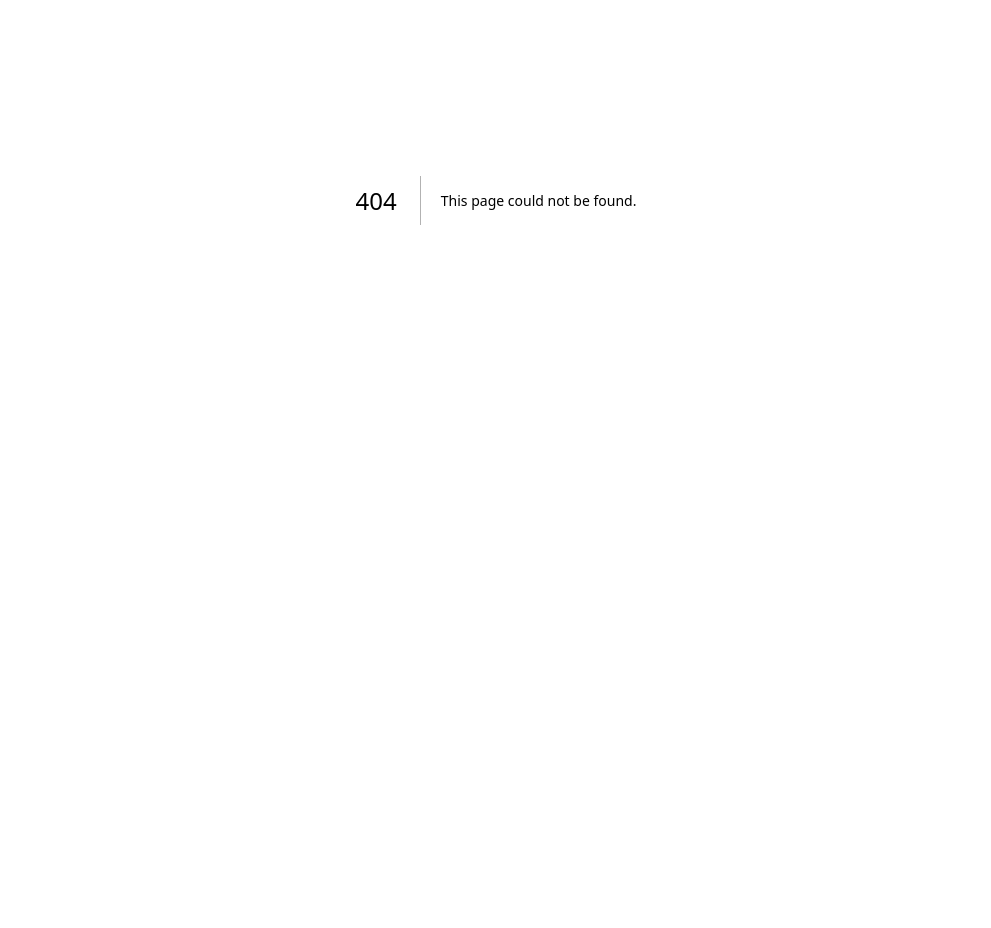
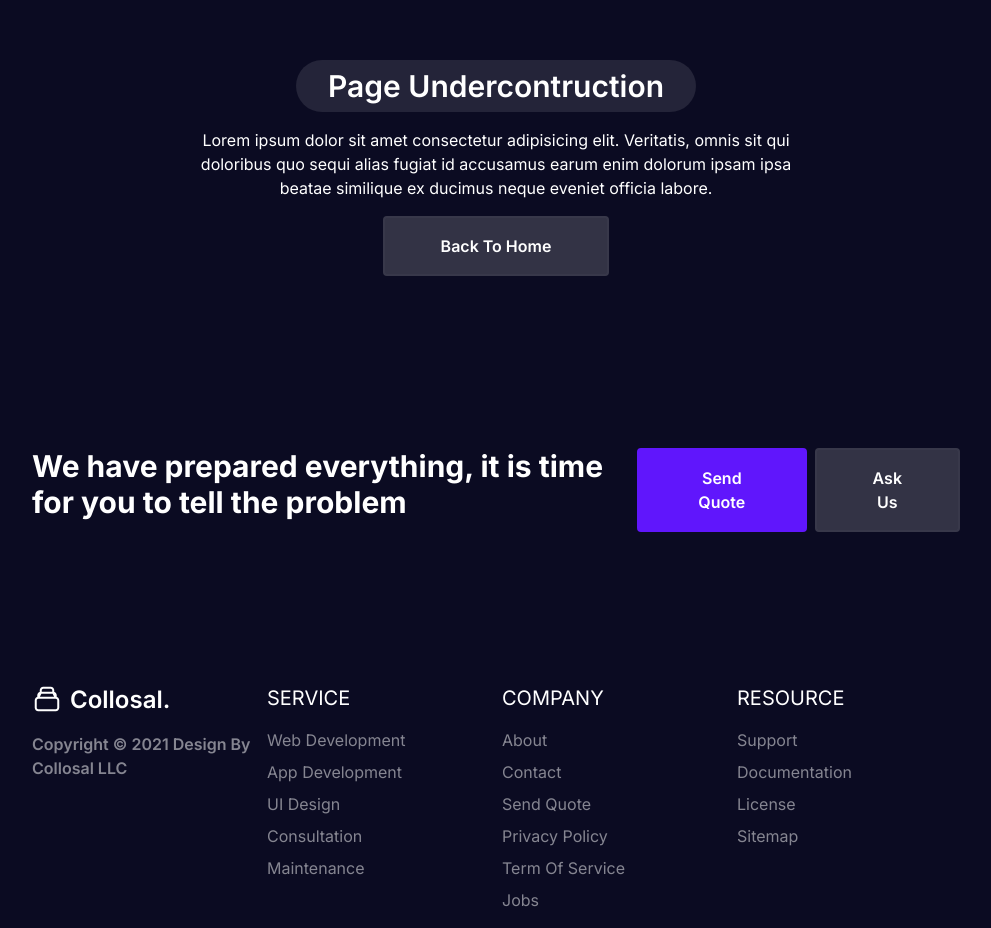
Before and after one commit to yorisofficial/collosal-dev, a Next.js app: page /work in a window 1280 px wide. Before the commit this address had no page. Shown: the part 200-1128 px from the top of the page, without its empty margins (144-1135 px from the left). Before the commit the page ends 800 px from the top, so only its background shows below. Built offline with nearby package versions, Linux system fonts and the light colour scheme.

Commit message:
Finish update Home page.
Need more check and testing feature
Adding feature :
- 404 page
- Error undercontruction page
- footer component
- cta add new quetes component

```diff
--- /dev/null
+++ b/src/app/(pages)/about/page.tsx
@@ -0,0 +1,12 @@
+import Undercontruction from "@/app/components/Undercontruction";
+import React from "react";
+
+const page = () => {
+  return (
+    <div>
+      <Undercontruction />
+    </div>
+  );
+};
+
+export default page;
--- /dev/null
+++ b/src/app/(pages)/projects/page.tsx
@@ -0,0 +1,12 @@
+import Undercontruction from "@/app/components/Undercontruction";
+import React from "react";
+
+const page = () => {
+  return (
+    <div>
+      <Undercontruction />
+    </div>
+  );
+};
+
+export default page;
--- /dev/null
+++ b/src/app/(pages)/service/page.tsx
@@ -0,0 +1,12 @@
+import Undercontruction from "@/app/components/Undercontruction";
+import React from "react";
+
+const page = () => {
+  return (
+    <div>
+      <Undercontruction />
+    </div>
+  );
+};
+
+export default page;
--- /dev/null
+++ b/src/app/(pages)/work/page.tsx
@@ -0,0 +1,12 @@
+import Undercontruction from "@/app/components/Undercontruction";
+import React from "react";
+
+const page = () => {
+  return (
+    <div>
+      <Undercontruction />
+    </div>
+  );
+};
+
+export default page;
--- /dev/null
+++ b/src/app/components/Footer.tsx
@@ -0,0 +1,104 @@
+import Link from "next/link";
+import React from "react";
+import SendQuotes from "./SendQuotes";
+
+const Footer = () => {
+  return (
+    <div className="flex w-full flex-col gap-32 py-4">
+      <SendQuotes />
+      <div className="grid h-full w-full grid-cols-2 gap-6 px-4 text-white/50 xl:grid-cols-4 xl:gap-3 xl:px-44">
+        <div className="content-footer brand-footer col-span-2 flex w-full flex-col items-center justify-center xl:col-span-1 xl:items-start xl:justify-start">
+          <div className="flex gap-2">
+            <svg
+              xmlns="http://www.w3.org/2000/svg"
+              width="30"
+              height="30"
+              viewBox="0 0 30 30"
+              fill="none"
+            >
+              <path
+                d="M23.75 13.75H6.25M23.75 13.75C24.413 13.75 25.0489 14.0134 25.5178 14.4822C25.9866 14.9511 26.25 15.587 26.25 16.25V23.75C26.25 24.413 25.9866 25.0489 25.5178 25.5178C25.0489 25.9866 24.413 26.25 23.75 26.25H6.25C5.58696 26.25 4.95107 25.9866 4.48223 25.5178C4.01339 25.0489 3.75 24.413 3.75 23.75V16.25C3.75 15.587 4.01339 14.9511 4.48223 14.4822C4.95107 14.0134 5.58696 13.75 6.25 13.75M23.75 13.75V11.25C23.75 10.587 23.4866 9.95107 23.0178 9.48223C22.5489 9.01339 21.913 8.75 21.25 8.75M23.75 13.75L21.25 8.75M6.25 13.75V11.25C6.25 10.587 6.51339 9.95107 6.98223 9.48223C7.45107 9.01339 8.08696 8.75 8.75 8.75M6.25 13.75L8.75 8.75M21.25 8.75V6.25C21.25 5.58696 20.9866 4.95107 20.5178 4.48223C20.0489 4.01339 19.413 3.75 18.75 3.75H11.25C10.587 3.75 9.95107 4.01339 9.48223 4.48223C9.01339 4.95107 8.75 5.58696 8.75 6.25V8.75M21.25 8.75H8.75"
+                stroke="white"
+                stroke-width="2"
+                stroke-linecap="round"
+                stroke-linejoin="round"
+              />
+            </svg>
+            <h1 className="text-2xl font-semibold text-white">Collosal.</h1>
+          </div>
+          <p className="mt-4 font-semibold">
+            Copyright © 2021 Design By Collosal LLC
+          </p>
+        </div>
+        <div className="content-footer service-footer w-full">
+          <div className="header-footer">
+            <h1 className="text-xl uppercase text-white">service</h1>
+          </div>
+          <div className="body-footer mt-4 flex flex-col items-start justify-center gap-2">
+            <Link href="" className="capitalize duration-500 hover:text-white">
+              Web Development
+            </Link>
+            <Link href="" className="capitalize duration-500 hover:text-white">
+              App Development
+            </Link>
+            <Link href="" className="capitalize duration-500 hover:text-white">
+              UI Design
+            </Link>
+            <Link href="" className="capitalize duration-500 hover:text-white">
+              Consultation
+            </Link>
+            <Link href="" className="capitalize duration-500 hover:text-white">
+              Maintenance
+            </Link>
+          </div>
+        </div>
+        <div className="content-footer company-footer w-full">
+          <div className="header-footer">
+            <h1 className="text-xl uppercase text-white">company</h1>
+          </div>
+          <div className="body-footer mt-4 flex flex-col items-start justify-center gap-2">
+            <Link href="" className="capitalize duration-500 hover:text-white">
+              about
+            </Link>
+            <Link href="" className="capitalize duration-500 hover:text-white">
+              contact
+            </Link>
+            <Link href="" className="capitalize duration-500 hover:text-white">
+              Send Quote
+            </Link>
+            <Link href="" className="capitalize duration-500 hover:text-white">
+              Privacy Policy
+            </Link>
+            <Link href="" className="capitalize duration-500 hover:text-white">
+              Term of Service
+            </Link>
+            <Link href="" className="capitalize duration-500 hover:text-white">
+              Jobs
+            </Link>
+          </div>
+        </div>
+        <div className="content-footer resource-footer w-full">
+          <div className="header-footer">
+            <h1 className="text-xl uppercase text-white">resource</h1>
+          </div>
+          <div className="body-footer mt-4 flex flex-col items-start justify-center gap-2">
+            <Link href="" className="capitalize duration-500 hover:text-white">
+              Support
+            </Link>
+            <Link href="" className="capitalize duration-500 hover:text-white">
+              Documentation
+            </Link>
+            <Link href="" className="capitalize duration-500 hover:text-white">
+              License
+            </Link>
+            <Link href="" className="capitalize duration-500 hover:text-white">
+              Sitemap
+            </Link>
+          </div>
+        </div>
+      </div>
+    </div>
+  );
+};
+
+export default Footer;
--- a/src/app/components/Navbar.tsx
+++ b/src/app/components/Navbar.tsx
@@ -5,14 +5,14 @@ import Button from "./Button";
 
 const Navbar = () => {
   const menus = [
-    { title: "Services", url: "/" },
-    { title: "How We Work", url: "/" },
-    { title: "Projects", url: "/" },
-    { title: "About", url: "/" },
+    { title: "Services", url: "/service" },
+    { title: "How We Work", url: "/work" },
+    { title: "Projects", url: "/projects" },
+    { title: "About", url: "/about" },
   ];
   return (
     <div className="">
-      <nav className="npm ru fixed left-0 top-0 z-50 hidden w-full items-center justify-between bg-white/0 py-4 backdrop-blur-xl xl:flex">
+      <nav className="fixed left-0 top-0 z-50 hidden w-full items-center justify-between bg-white/0 px-44 py-4 backdrop-blur-xl xl:flex">
         <div className="header flex gap-3">
           <Link href={"/"} className="flex gap-4 text-3xl">
             <IconCopy size={32} />
--- /dev/null
+++ b/src/app/components/SendQuotes.tsx
@@ -0,0 +1,29 @@
+import React from "react";
+import Button from "./Button";
+import Link from "next/link";
+
+const SendQuotes = () => {
+  return (
+    <div>
+      <div className="flex flex-col items-start justify-center gap-4 py-6 xl:flex-row xl:px-44">
+        <h1 className="w-full text-center text-3xl font-bold xl:max-w-[589px] xl:text-start">
+          We have prepared everything, it is time for you to tell the problem
+        </h1>
+        <div className="mt-8 flex w-full items-center justify-center gap-2 xl:mt-0 xl:w-1/2">
+          <Link href="/">
+            <Button variant="primary" size="large">
+              Send Quote
+            </Button>
+          </Link>
+          <Link href="/">
+            <Button variant="secondary" size="large">
+              Ask Us
+            </Button>
+          </Link>
+        </div>
+      </div>
+    </div>
+  );
+};
+
+export default SendQuotes;
--- /dev/null
+++ b/src/app/components/Undercontruction.tsx
@@ -0,0 +1,30 @@
+import React from "react";
+import Button from "./Button";
+import Link from "next/link";
+import Footer from "./Footer";
+
+const Undercontruction = () => {
+  return (
+    <div className="mt-32">
+      <div className="flex h-[60vh] w-full flex-col items-center justify-center gap-4">
+        <div className="rounded-full bg-white/10 px-8 py-2">
+          <h1 className="text-3xl font-semibold">Page Undercontruction</h1>
+        </div>
+        <p className="w-1/2 text-center">
+          Lorem ipsum dolor sit amet consectetur adipisicing elit. Veritatis,
+          omnis sit qui doloribus quo sequi alias fugiat id accusamus earum enim
+          dolorum ipsam ipsa beatae similique ex ducimus neque eveniet officia
+          labore.
+        </p>
+        <Link href="/">
+          <Button variant="secondary" size="large">
+            Back to Home
+          </Button>
+        </Link>
+      </div>
+      <Footer />
+    </div>
+  );
+};
+
+export default Undercontruction;
--- /dev/null
+++ b/src/app/not-found.tsx
@@ -0,0 +1,36 @@
+import Link from "next/link";
+import Footer from "./components/Footer";
+import Button from "./components/Button";
+import SendQuotes from "./components/SendQuotes";
+
+export default function NotFound() {
+  return (
+    <>
+      <div className="mt-32 flex flex-col items-center justify-center gap-32">
+        <div className="content flex h-full flex-col gap-8 text-center xl:max-w-[502px]">
+          <div className="flex flex-col gap-4">
+            <div className="">
+              <span className="font-semibold uppercase text-red-600">
+                ERROR 404 PAGE NOT FOUND
+              </span>
+              <h1 className="text-5xl font-semibold">
+                The page you are looking for is not on this website, please
+                check again
+              </h1>
+            </div>
+            <p className="text-lg">
+              The system cannot find the page you are looking for, maybe you
+              have the wrong path or the page has been deleted.
+            </p>
+          </div>
+          <Link href="/">
+            <Button variant="secondary">Back to Home</Button>
+          </Link>
+        </div>
+        <div className="h-full">
+          <Footer />
+        </div>
+      </div>
+    </>
+  );
+}
--- a/src/app/page.tsx
+++ b/src/app/page.tsx
@@ -15,6 +15,7 @@ import "swiper/css/navigation";
 import { Autoplay, Navigation, Pagination } from "swiper/modules";
 import ButtonSwiper from "./components/ButtonSwiper";
 import { useState } from "react";
+import Footer from "./components/Footer";
 
 export default function Home() {
   const [activeSlide, setActiveSlide] = useState(0);
@@ -313,12 +314,12 @@ export default function Home() {
           loop={false}
           centeredSlides={true}
           spaceBetween={30}
-          // autoplay={{
-          //   delay: 3000,
-          //   disableOnInteraction: false,
-          // }}
+          autoplay={{
+            delay: 3000,
+            disableOnInteraction: false,
+          }}
           onSlideChange={handleSlideChange}
-          modules={[Pagination, Navigation]}
+          modules={[Pagination, Navigation, Autoplay]}
           className="mySwiper"
         >
           <ButtonSwiper />
@@ -326,7 +327,7 @@ export default function Home() {
           {user.map((item) => (
             <SwiperSlide key={item.id} className="py-12">
               <div
-                className={`flex h-[450px] w-full flex-col items-center justify-center gap-4 rounded-md border-2 bg-white/10 bg-opacity-40 px-4 backdrop-blur-md ${
+                className={`flex h-[450px] w-full flex-col items-center justify-center gap-4 rounded-md bg-white/10 bg-opacity-40 px-4 backdrop-blur-md ${
                   activeSlide === item.id
                     ? "xl:-translate-y-6 xl:scale-100"
                     : "xl:translate-y-4 xl:scale-90"
@@ -356,6 +357,14 @@ export default function Home() {
           ))}
         </Swiper>
       </div>
+      <div className="relative h-full w-full">
+        <div className="absolute -z-10 h-full w-full">
+          <div className="dot-acc absolute bottom-0 right-0 h-8 w-8 rotate-45 rounded-full bg-indigo-600 blur-md"></div>
+          <div className="dot-acc absolute top-0 h-16 w-16 rotate-45 rounded-full bg-gradient-to-r from-pink-400 to-red-700 blur-md xl:right-16"></div>
+          <div className="dot-acc absolute h-16 w-16 rotate-45 rounded-full bg-gradient-to-r from-green-300 to-green-600 blur-md xl:bottom-32 xl:left-16"></div>
+        </div>
+        <Footer />
+      </div>
     </main>
   );
 }
```
